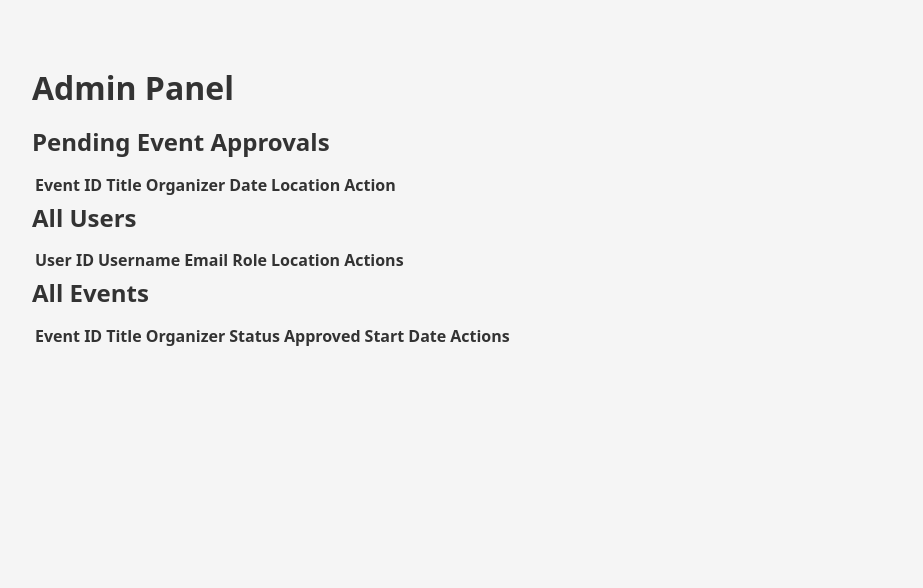
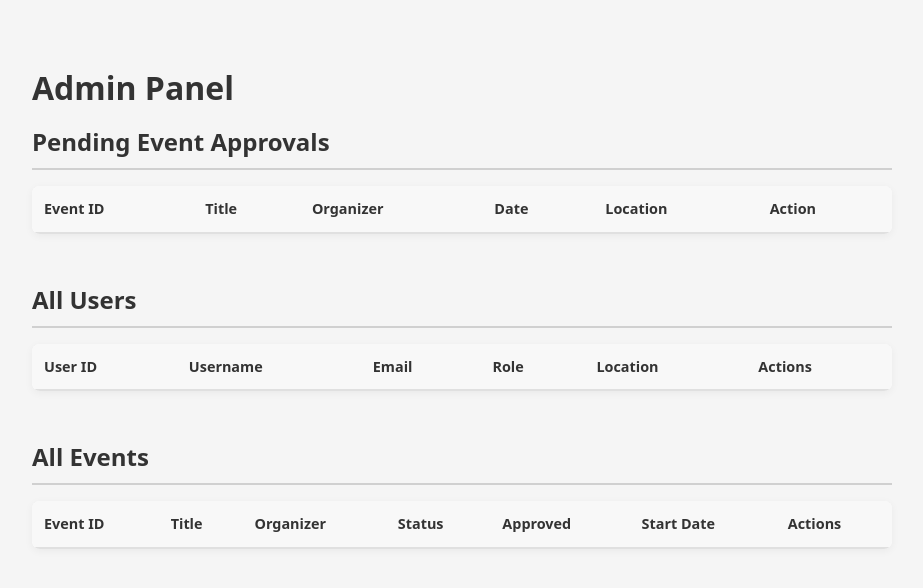
Before and after one commit to amrosner/neighborly, a PHP site: page /pages/admin_panel.php in a window 1280 px wide. Shown: the part 75-663 px from the top of the page, without its empty margins (178-1101 px from the left). Run offline with PHP 8.4, Linux system fonts and the light colour scheme; lists and menus that the app fills with data are empty.

Commit message:
If applied, this commit will add styling to admin_panel
I added styling needed to make the admin panel more intuitive to use and less of a hassle.

```diff
--- a/static/css/style.css
+++ b/static/css/style.css
@@ -234,3 +234,162 @@ small,
             rgba(0, 0, 0, 0) 100%
         );
 }
+
+/*************** Admin Panel ***************/
+
+.admin-section {
+    margin-bottom: 3rem;
+}
+
+.admin-section h2 {
+    margin-bottom: 1rem;
+    padding-bottom: 0.5rem;
+    border-bottom: 2px solid #d0d0d0;
+}
+
+/* Admin Tables */
+.admin-table {
+    width: 100%;
+    border-collapse: collapse;
+    background: var(--color-surface);
+    border-radius: 8px;
+    overflow: hidden;
+    box-shadow: 0 2px 8px rgba(0, 0, 0, 0.05);
+}
+
+.admin-table thead {
+    background: #f8f8f8;
+}
+
+.admin-table th {
+    padding: 0.75rem;
+    text-align: left;
+    font-weight: 600;
+    font-size: 0.9rem;
+    color: var(--color-text);
+    border-bottom: 2px solid #e0e0e0;
+}
+
+.admin-table td {
+    padding: 0.75rem;
+    border-bottom: 1px solid #f0f0f0;
+    font-size: 0.9rem;
+}
+
+.admin-table tbody tr:hover {
+    background: #fafafa;
+}
+
+.admin-table tbody tr:last-child td {
+    border-bottom: none;
+}
+
+/* Empty state */
+.admin-table .empty-row td {
+    text-align: center;
+    color: var(--color-muted);
+    padding: 2rem;
+    font-style: italic;
+}
+
+/* Action buttons container */
+.admin-actions {
+    display: flex;
+    gap: 0.5rem;
+    flex-wrap: wrap;
+}
+
+/* Admin buttons */
+.btn-approve {
+    background: #28a745;
+    color: white;
+    border: none;
+    padding: 0.4rem 0.8rem;
+    border-radius: 4px;
+    font-size: 0.85rem;
+    cursor: pointer;
+    font-weight: 500;
+}
+
+.btn-approve:hover {
+    background: #218838;
+}
+
+.btn-reject {
+    background: #dc3545;
+    color: white;
+    border: none;
+    padding: 0.4rem 0.8rem;
+    border-radius: 4px;
+    font-size: 0.85rem;
+    cursor: pointer;
+    font-weight: 500;
+}
+
+.btn-reject:hover {
+    background: #c82333;
+}
+
+.btn-view {
+    background: var(--color-link);
+    color: white;
+    border: none;
+    padding: 0.4rem 0.8rem;
+    border-radius: 4px;
+    font-size: 0.85rem;
+    cursor: pointer;
+    font-weight: 500;
+}
+
+.btn-view:hover {
+    background: var(--color-link-hover);
+}
+
+.btn-delete {
+    background: #6c757d;
+    color: white;
+    border: none;
+    padding: 0.4rem 0.8rem;
+    border-radius: 4px;
+    font-size: 0.85rem;
+    cursor: pointer;
+    font-weight: 500;
+}
+
+.btn-delete:hover {
+    background: #5a6268;
+}
+
+/* Status badges */
+.status-badge {
+    display: inline-block;
+    padding: 0.25rem 0.6rem;
+    border-radius: 12px;
+    font-size: 0.8rem;
+    font-weight: 500;
+}
+
+.status-active {
+    background: #d4edda;
+    color: #155724;
+}
+
+.status-cancelled {
+    background: #f8d7da;
+    color: #721c24;
+}
+
+.status-completed {
+    background: #d1ecf1;
+    color: #0c5460;
+}
+
+.approved-yes {
+    color: #28a745;
+    font-weight: 600;
+}
+
+.approved-no {
+    color: #dc3545;
+    font-weight: 600;
+}
```
